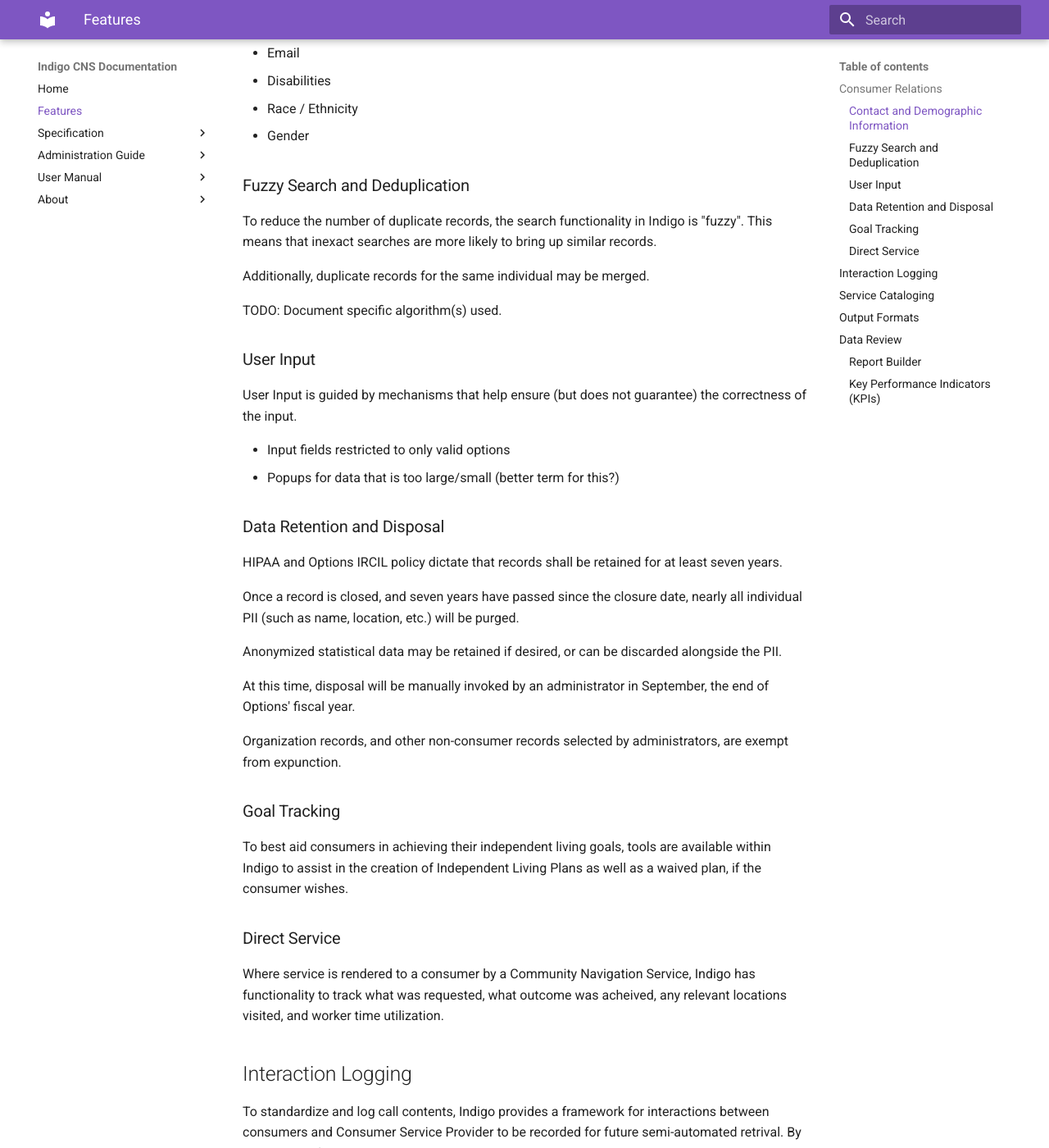
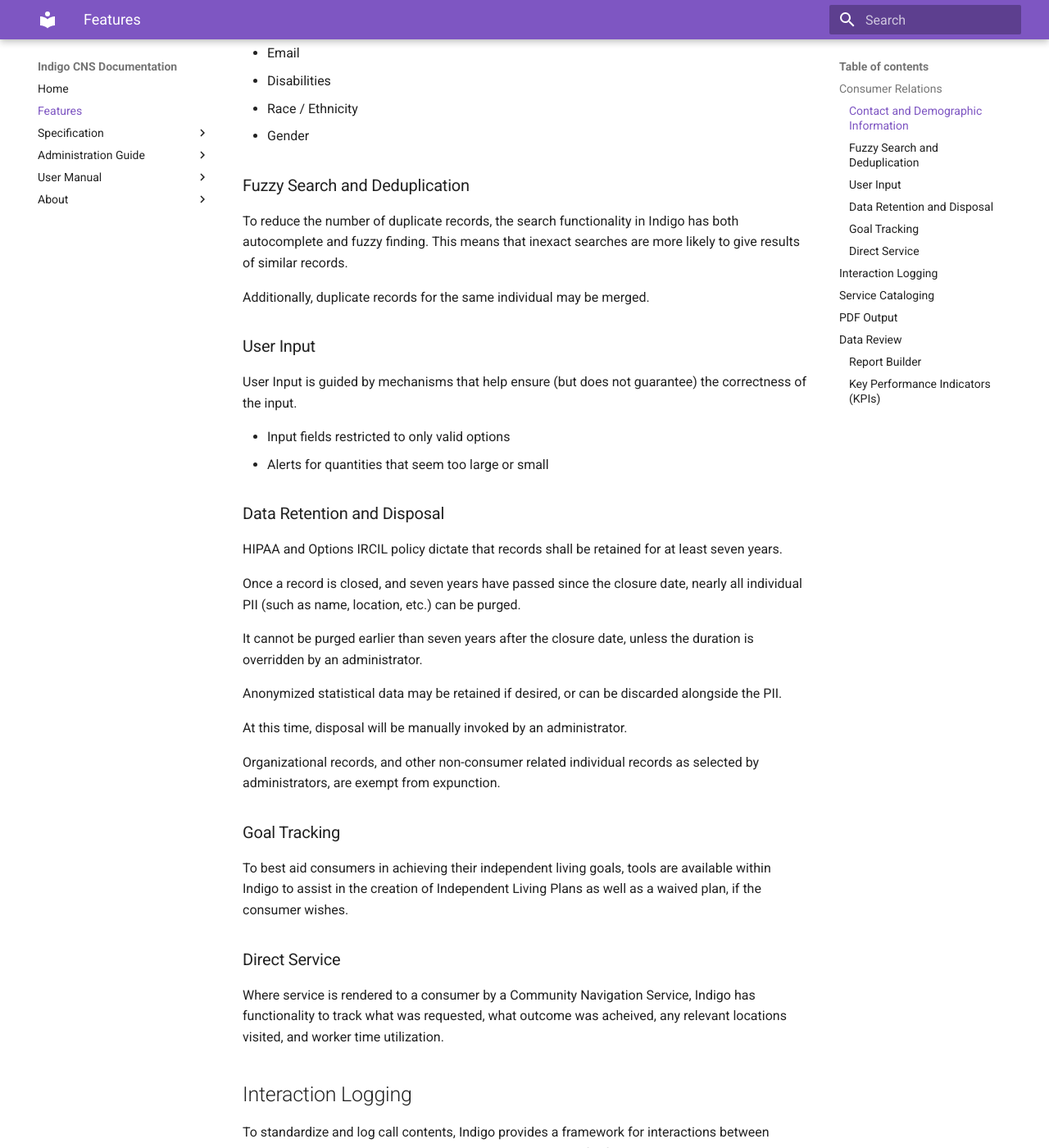
Before and after one commit to OptionsIRCIL/indigo, an MkDocs documentation site: the page built from docs/features.md, in a window 1280 px wide and 1400 px high, scrolled down 549 px. Shown: the whole window at 82% size. Built offline with MkDocs 1.6.1 and Material for MkDocs 9.7.7, drawn with Linux system fonts in a browser that asks for light colours; some of the changed text lies outside the part shown.

Commit message:
Modify Features based on feedback

```diff
--- a/docs/features.md
+++ b/docs/features.md
@@ -24,19 +24,17 @@
 ### Fuzzy Search and Deduplication
 
 To reduce the number of duplicate records, the search functionality in Indigo
-is "fuzzy". This means that inexact searches are more likely to bring up
-similar records.
+has both autocomplete and fuzzy finding. This means that inexact searches are
+more likely to give results of similar records.
 
 Additionally, duplicate records for the same individual may be merged.
-
-TODO: Document specific algorithm(s) used.
 
 ### User Input
 
 User Input is guided by mechanisms that help ensure (but does not guarantee) the correctness of the input.
 
 - Input fields restricted to only valid options
-- Popups for data that is too large/small (better term for this?)
+- Alerts for quantities that seem too large or small
 
 ### Data Retention and Disposal
 
@@ -44,16 +42,18 @@
 least seven years.
 
 Once a record is closed, and seven years have passed since the closure date,
-nearly all individual PII (such as name, location, etc.) will be purged.
+nearly all individual PII (such as name, location, etc.) can be purged.
+
+It cannot be purged earlier than seven years after the closure date, unless
+the duration is overridden by an administrator.
 
 Anonymized statistical data may be retained if desired, or can be discarded
 alongside the PII.
 
-At this time, disposal will be manually invoked by an administrator in
-September, the end of Options' fiscal year.
+At this time, disposal will be manually invoked by an administrator.
 
-Organization records, and other non-consumer records selected by
-administrators, are exempt from expunction.
+Organizational records, and other non-consumer related individual records as
+selected by administrators, are exempt from expunction.
 
 ### Goal Tracking
 
@@ -86,7 +86,7 @@
 Services when it's time to contact an organization or agency to review
 any previously discussed programs and services.
 
-## Output Formats
+## PDF Output
 
 Nearly all data from Indigo may be output from the database into a printable PDF
 format. The structure of the forms and the data contained is specified
@@ -98,8 +98,8 @@
 Indigo contains tools to assist in the manual review of the data used to
 populate reports by Administrators.
 
-- Table View
-- Automatic Flagging of data that is too large/small
+- Birds-Eye Tabular View
+- Automatic flagging of quantities that seem too large or small
 
 ### Report Builder
 
```
Also changed, not shown: other parts of docs/features.md (+4 -0 lines).
